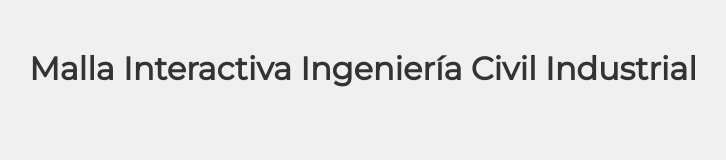
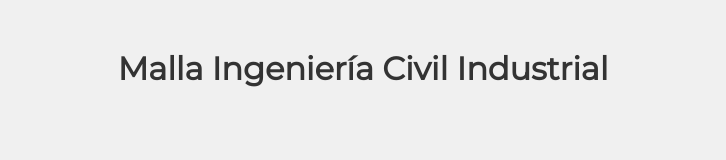
Before and after one commit to stayweland/mallaindustrial2025, a plain HTML site: page index.html in a window 1280 px wide. Shown: the whole page, without its empty margins (277-1003 px from the left). Drawn offline with Linux system fonts and the light colour scheme.

Commit message:
Update index.html

```diff
--- a/index.html
+++ b/index.html
@@ -9,7 +9,7 @@
   <link href="https://fonts.googleapis.com/css2?family=Montserrat&display=swap" rel="stylesheet">
 </head>
 <body>
-  <h1>Malla Interactiva Ingeniería Civil Industrial</h1>
+  <h1>Malla Ingeniería Civil Industrial</h1>
   <div class="malla" id="malla"></div>
   <script src="script.js"></script>
 </body>
```
